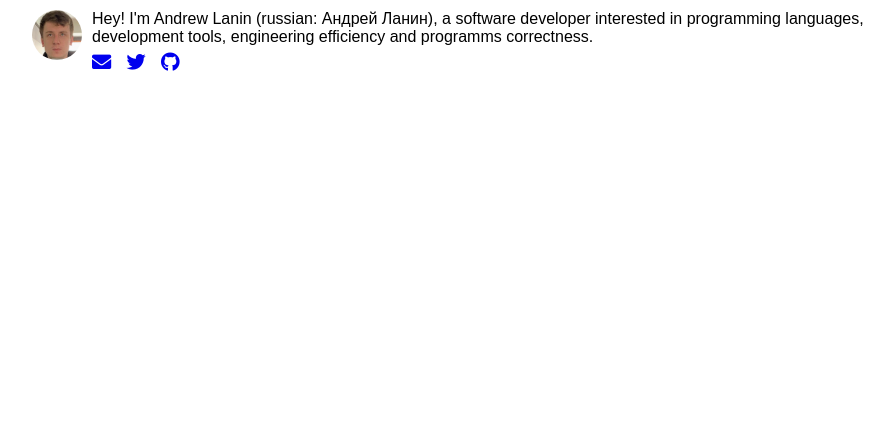
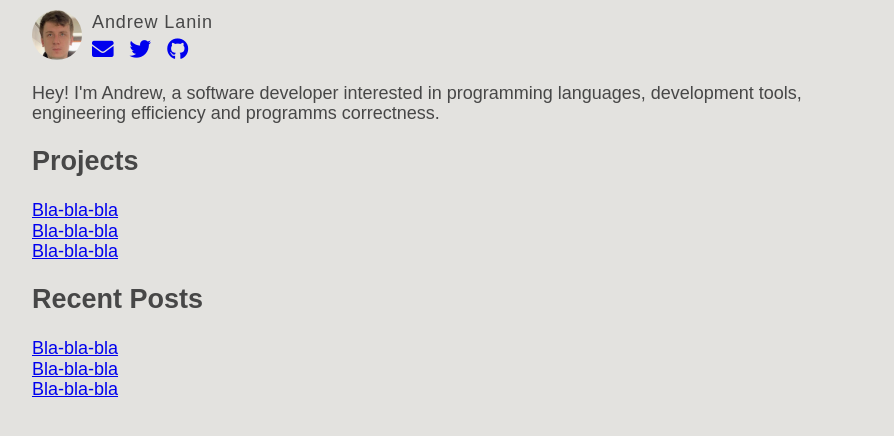
Before and after one commit to andrewlanin/lanin.dev, a Jekyll site: the page built from index.html, in a window 1280 px wide. Shown: the top 436 px of the page, without its empty margins (188-1082 px from the left). Built offline with Jekyll 4.4.1, drawn with Linux system fonts in a browser that asks for light colours; nearby versions of some CDN libraries.

Commit message:
Rework index page

```diff
--- a/_includes/base.css
+++ b/_includes/base.css
@@ -1,16 +1,21 @@
+html {
+    background-color: #e3e2df;
+    color: #474747
+}
+
 body {
     margin: 0 auto;
     padding-top: 10px;
     width: 840px;
 
     font-family: body, sans-serif;
-    font-size: 16px;
-    /*line-height: 24px;*/
+    font-size: 18px;
 }
 
 nav {
     display: flex;
     flex-direction: row;
+    align-items: center;
 }
 
 nav .avatar {
@@ -21,6 +26,7 @@ nav .avatar {
 
 nav .name {
     margin-bottom: 5px;
+    letter-spacing: 0.05em;
 }
 
 nav .links {
--- a/_layouts/base.html
+++ b/_layouts/base.html
@@ -12,9 +12,7 @@
     <nav>
         <a href="/"><img class="avatar" src="/assets/avatar.jpg" /></a>
         <div>
-            <div class="name">
-                Hey! I'm Andrew Lanin (russian: Андрей Ланин), a software developer interested in programming languages, development tools, engineering efficiency and programms correctness.
-            </div>
+            <div class="name">Andrew Lanin</div>
             <div class="links">
                 <a class="link" href="mailto:andrew@lanin.dev"><i class="fas fa-envelope"></i></a>
                 <a class="link" href="github.com/lanindev"><i class="fab fa-twitter"></i></a>
--- a/_layouts/post.html
+++ b/_layouts/post.html
@@ -2,4 +2,3 @@
 layout: base
 ---
 {{ content }}
-<script type="text/javascript">{% include morph.js %}</script>
--- a/index.html
+++ b/index.html
@@ -2,3 +2,17 @@
 layout: base
 title: Andrew Lanin
 ---
+
+<p>
+    Hey! I'm Andrew, a software developer interested in programming languages, development tools, engineering efficiency and programms correctness.
+</p>
+
+<h2>Projects</h2>
+<a href="#">Bla-bla-bla</a><br />
+<a href="#">Bla-bla-bla</a><br />
+<a href="#">Bla-bla-bla</a><br />
+
+<h2>Recent Posts</h2>
+<a href="#">Bla-bla-bla</a><br />
+<a href="#">Bla-bla-bla</a><br />
+<a href="#">Bla-bla-bla</a><br />
```
